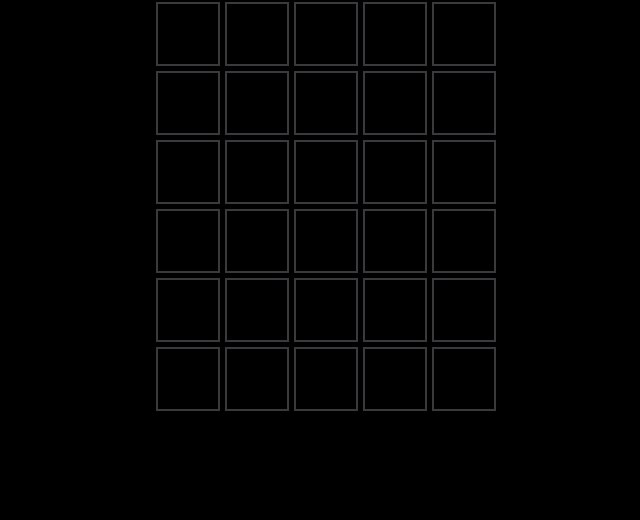
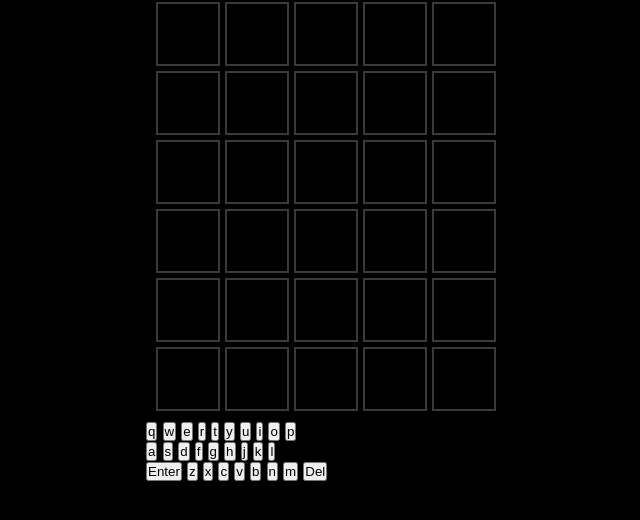
Before and after one commit to AndrewLeck/wordle-game, a plain HTML site: page index.html in a window 1280 px wide. Shown: the part 68-588 px from the top of the page, without its empty margins (314-954 px from the left). Drawn offline with Linux system fonts and the light colour scheme.

Commit message:
created html buttons for the keyboard '

```diff
--- a/index.html
+++ b/index.html
@@ -18,9 +18,44 @@
                 <h1 class="title">WORDLE</h1>
             </header>
             <div id="board-container">
-                <div id="board">
-
+                <div id="board"></div>
+            </div>
+            <div id="keyboard-container">
+                <div class="keyboard-row">
+                    <button data-key="q">q</button>
+                    <button data-key="w">w</button>
+                    <button data-key="e">e</button>
+                    <button data-key="r">r</button>
+                    <button data-key="t">t</button>
+                    <button data-key="y">y</button>
+                    <button data-key="u">u</button>
+                    <button data-key="i">i</button>
+                    <button data-key="o">o</button>
+                    <button data-key="p">p</button>
                 </div>
+                <div class="keyboard-row">
+                    <div class="spacer-half"></div>
+                    <button data-key="a">a</button>
+                    <button data-key="s">s</button>
+                    <button data-key="d">d</button>
+                    <button data-key="f">f</button>
+                    <button data-key="g">g</button>
+                    <button data-key="h">h</button>
+                    <button data-key="j">j</button>
+                    <button data-key="k">k</button>
+                    <button data-key="l">l</button>
+                    <div class="spacer-half"></div>
+                </div>
+                <div class="keyboard-row"></div>
+                    <button data-key="enter" clas="wide-button">Enter</button>
+                    <button data-key="z">z</button>
+                    <button data-key="x">x</button>
+                    <button data-key="c">c</button>
+                    <button data-key="v">v</button>
+                    <button data-key="b">b</button>
+                    <button data-key="n">n</button>
+                    <button data-key="m">m</button>
+                    <button data-key="del" clas="wide-button">Del</button>
             </div>
         </div>
     </div>
```
